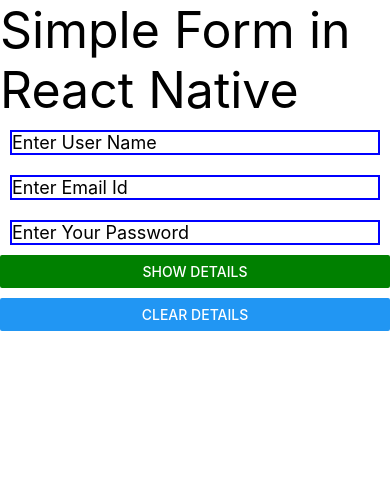
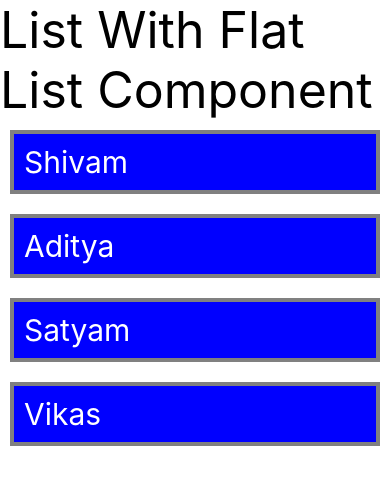
Before and after one commit to Coder-Stark/React-Native-Complete-Course, a React Native app: screen / in a window 390 px wide. Shown: the top 484 px of the page. Built offline with nearby package versions, Linux system fonts and the light colour scheme.

Commit message:
L-14 List_with_FlatList_Component

```diff
--- a/App.js
+++ b/App.js
@@ -1,78 +1,46 @@
-import React, { useState }  from 'react';
-import {Text, TextInput, View, StyleSheet, Button} from 'react-native';
+import React from 'react';
+import {FlatList, Text, View, StyleSheet} from 'react-native';
 
 const App = () => {
-  const [name, setName] = useState('');
-  const [email, setEmail] = useState('');
-  const [password, setPassword] = useState('');
-  const [display, setDisplay] = useState(false);
-
-  const resetFormData = () => {
-    setName('');
-    setEmail('');
-    setPassword('');
-    setDisplay(false);
-  }
-
+  const users = [
+    {
+      id: 1,
+      name: "Shivam"
+    },
+    {
+      id: 2,
+      name: "Aditya"
+    },
+    {
+      id: 3,
+      name: "Satyam"
+    },
+    {
+      id: 4,
+      name: "Vikas"
+    }
+  ]
   return (
     <View>
-      <Text style={{fontSize: 50}}>Simple Form in React Native</Text>
-
-      <TextInput
-        style = {styles.textInput}
-        placeholder='Enter User Name'
-        value={name}
-        onChangeText={(text)=>setName(text)}
+      <Text style={{fontSize: 50}}>List With Flat List Component</Text>
+      <FlatList
+        data={users}
+        renderItem={({item})=><Text style={styles.item}>{item.name}</Text>}
+        keyExtractor={item=>item.id}
       />
-
-      <TextInput
-        style = {styles.textInput}
-        placeholder='Enter Email Id'
-        value={email}
-        onChangeText={(text)=>setEmail(text)}
-      />
-
-      <TextInput
-        style = {styles.textInput}
-        placeholder='Enter Your Password'
-        value={password}
-        onChangeText={(text)=>setPassword(text)}
-        secureTextEntry = {true}
-      />
-
-      <View style={{marginBottom:10}}>
-        <Button color={'green'}
-        title='Show Details'
-        onPress={()=>setDisplay(true)}
-        />
-      </View>
-
-        {/* style={{margin:10}} not allowed in below line */}
-      <Button title='Clear Details'
-      onPress={resetFormData}
-      />
-
-      <View>
-        {
-          display ?
-          <View>
-            <Text style={{fontSize: 18}}>User Name is : {name}</Text>
-            <Text style={{fontSize: 18}}>Email Id is : {email}</Text>
-            <Text style={{fontSize: 18}}>Your Password is : {password}</Text>
-          </View>
-          : null
-        }
-      </View>
     </View>
   );
 };
 
 const styles = StyleSheet.create({
-  textInput : {
-    fontSize : 18,
-    borderColor : 'blue',
-    borderWidth: 2,
-    margin : 10
+  item:{
+    fontSize:30,
+    backgroundColor:"blue",
+    color:"white",
+    margin:10,
+    padding:10,
+    borderColor: "gray",
+    borderWidth:4
   }
 })
 
```
